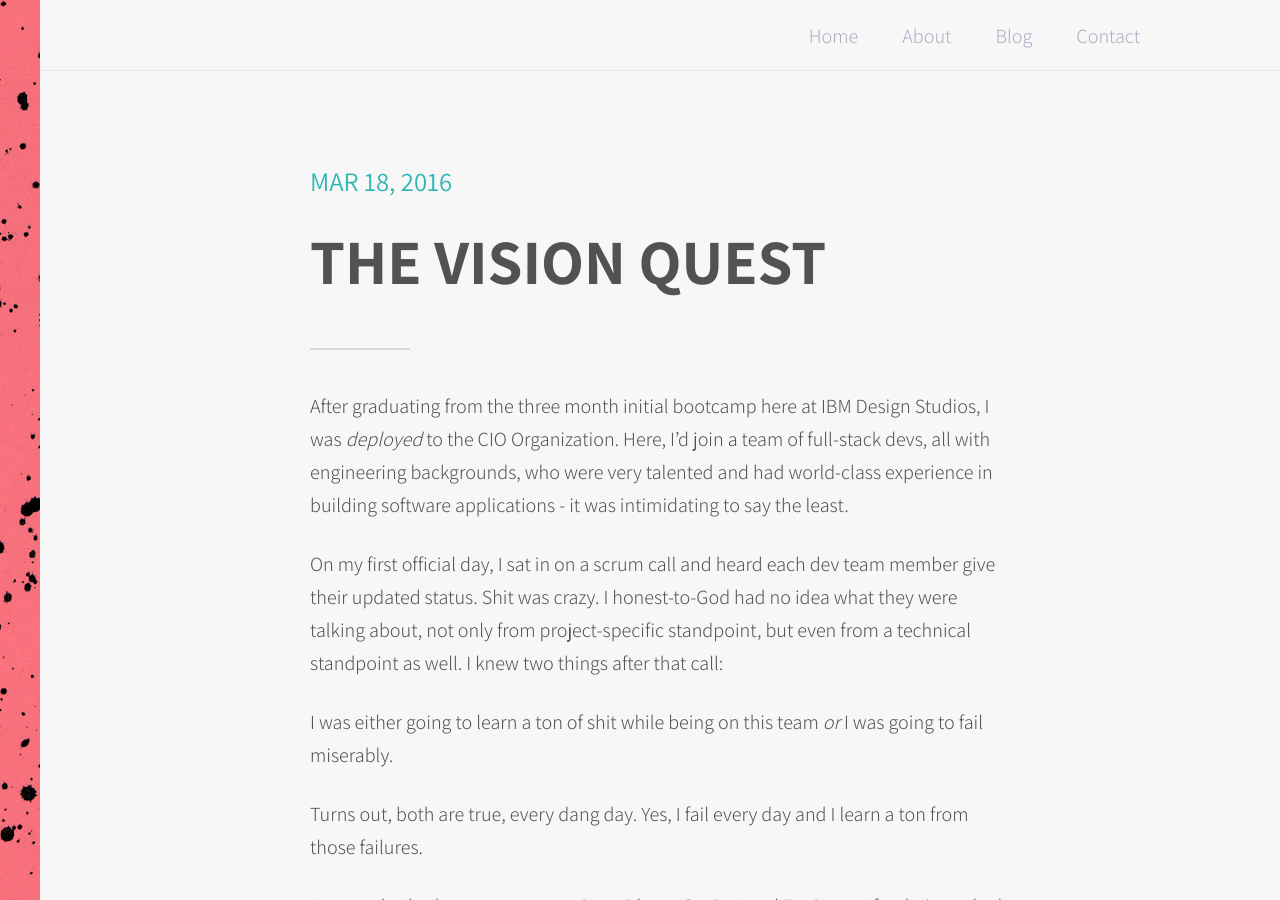
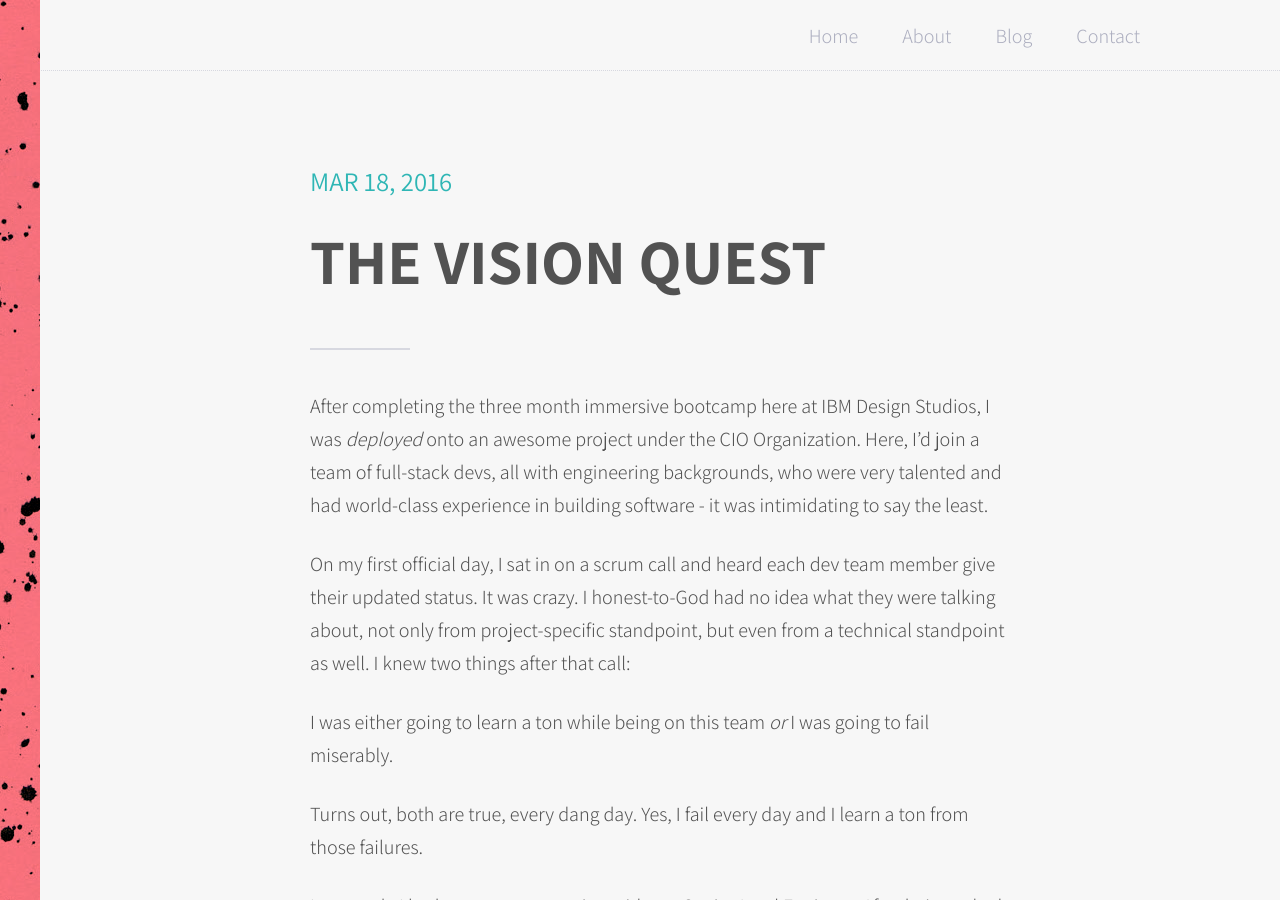
Before and after one commit to techtolentino/techtolentino.github.io, a Jekyll site: the page built from _posts/2016-03-19-the-vision-quest.md, in a window 1280 px wide and 900 px high. Built offline with Jekyll 4.4.1, drawn with Linux system fonts in a browser that asks for light colours.

Commit message:
removing shit, literally

```diff
--- a/_posts/2016-03-19-the-vision-quest.md
+++ b/_posts/2016-03-19-the-vision-quest.md
@@ -4,11 +4,11 @@ title:  "The Vision Quest"
 date:   2016-03-18 06:05:00 -0600
 ---
 
-After graduating from the three month initial bootcamp here at IBM Design Studios, I was *deployed* to the CIO Organization. Here, I'd join a team of full-stack devs, all with engineering backgrounds, who were very talented and had world-class experience in building software applications - it was intimidating to say the least.
+After completing the three month immersive bootcamp here at IBM Design Studios, I was *deployed* onto an awesome project under the CIO Organization. Here, I'd join a team of full-stack devs, all with engineering backgrounds, who were very talented and had world-class experience in building software - it was intimidating to say the least.
 
-On my first official day, I sat in on a scrum call and heard each dev team member give their updated status. Shit was crazy. I honest-to-God had no idea what they were talking about, not only from project-specific standpoint, but even from a technical standpoint as well. I knew two things after that call:
+On my first official day, I sat in on a scrum call and heard each dev team member give their updated status. It was crazy. I honest-to-God had no idea what they were talking about, not only from project-specific standpoint, but even from a technical standpoint as well. I knew two things after that call:
 
-I was either going to learn a ton of shit while being on this team *or* I was going to fail miserably.
+I was either going to learn a ton while being on this team *or* I was going to fail miserably.
 
 Turns out, both are true, every dang day. Yes, I fail every day and I learn a ton from those failures.
 
```
Also changed, not shown: _posts/2016-03-28-git-workflow.md (+1 -0 lines).
